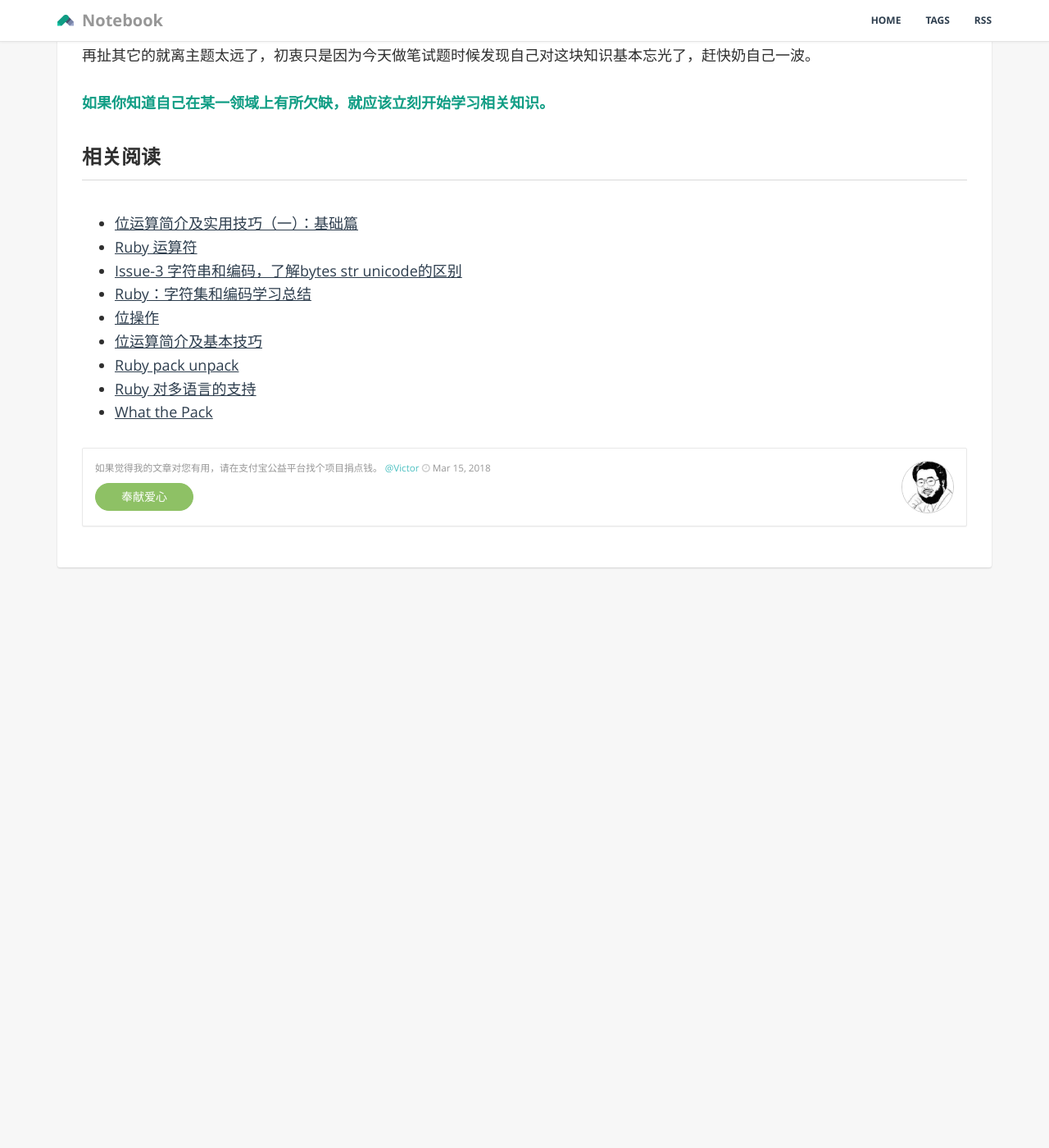
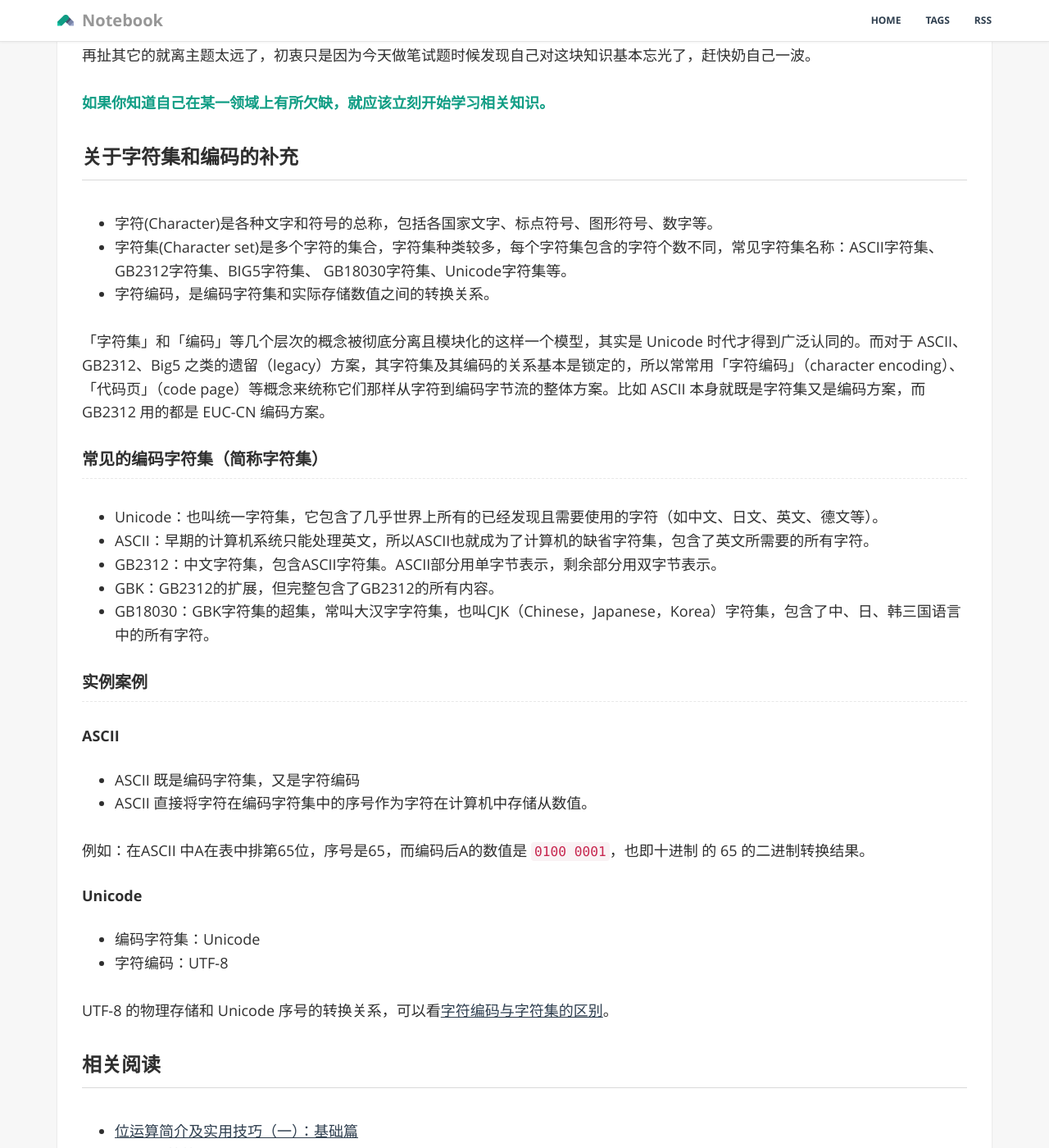
Before and after one commit to GiaoGiaoCat/GiaoGiaoCat.github.io, a Jekyll site: the page built from _posts/201801/2018-03-15-bitwise-operation-1.md, in a window 1280 px wide and 1400 px high, scrolled down 5497 px. Shown: the whole window at 82% size. Built offline with Jekyll 4.4.1, drawn with Linux system fonts in a browser that asks for light colours; before the commit the page ends 6234 px from its top, so only the background shows below that.

Commit message:
学习了

```diff
--- a/_posts/201801/2018-03-15-bitwise-operation-1.md
+++ b/_posts/201801/2018-03-15-bitwise-operation-1.md
@@ -8,7 +8,7 @@ tags: tip
 author: "Victor"
 ---
 
-## 编码
+## 字符编码
 
 ### 进化历史
 
@@ -192,6 +192,39 @@ end
 
 **如果你知道自己在某一领域上有所欠缺，就应该立刻开始学习相关知识。**
 
+## 关于字符集和编码的补充
+
+* 字符(Character)是各种文字和符号的总称，包括各国家文字、标点符号、图形符号、数字等。
+* 字符集(Character set)是多个字符的集合，字符集种类较多，每个字符集包含的字符个数不同，常见字符集名称：ASCII字符集、GB2312字符集、BIG5字符集、 GB18030字符集、Unicode字符集等。
+* 字符编码，是编码字符集和实际存储数值之间的转换关系。
+
+「字符集」和「编码」等几个层次的概念被彻底分离且模块化的这样一个模型，其实是 Unicode 时代才得到广泛认同的。而对于 ASCII、GB2312、Big5 之类的遗留（legacy）方案，其字符集及其编码的关系基本是锁定的，所以常常用「字符编码」（character encoding）、「代码页」（code page）等概念来统称它们那样从字符到编码字节流的整体方案。比如 ASCII 本身就既是字符集又是编码方案，而 GB2312 用的都是 EUC-CN 编码方案。
+
+### 常见的编码字符集（简称字符集）
+
+* Unicode：也叫统一字符集，它包含了几乎世界上所有的已经发现且需要使用的字符（如中文、日文、英文、德文等）。
+* ASCII：早期的计算机系统只能处理英文，所以ASCII也就成为了计算机的缺省字符集，包含了英文所需要的所有字符。
+* GB2312：中文字符集，包含ASCII字符集。ASCII部分用单字节表示，剩余部分用双字节表示。
+* GBK：GB2312的扩展，但完整包含了GB2312的所有内容。
+* GB18030：GBK字符集的超集，常叫大汉字字符集，也叫CJK（Chinese，Japanese，Korea）字符集，包含了中、日、韩三国语言中的所有字符。
+
+### 实例案例
+
+#### ASCII
+
+* ASCII 既是编码字符集，又是字符编码
+* ASCII 直接将字符在编码字符集中的序号作为字符在计算机中存储从数值。
+
+例如：在ASCII 中A在表中排第65位，序号是65，而编码后A的数值是 `0100 0001`，也即十进制
+的 65 的二进制转换结果。
+
+#### Unicode
+
+* 编码字符集：Unicode
+* 字符编码：UTF-8
+
+UTF-8 的物理存储和 Unicode 序号的转换关系，可以看[字符编码与字符集的区别](http://blog.csdn.net/qq_29028175/article/details/52959551)。
+
 ## 相关阅读
 
 * [位运算简介及实用技巧（一）：基础篇](http://www.matrix67.com/blog/archives/263)
```
